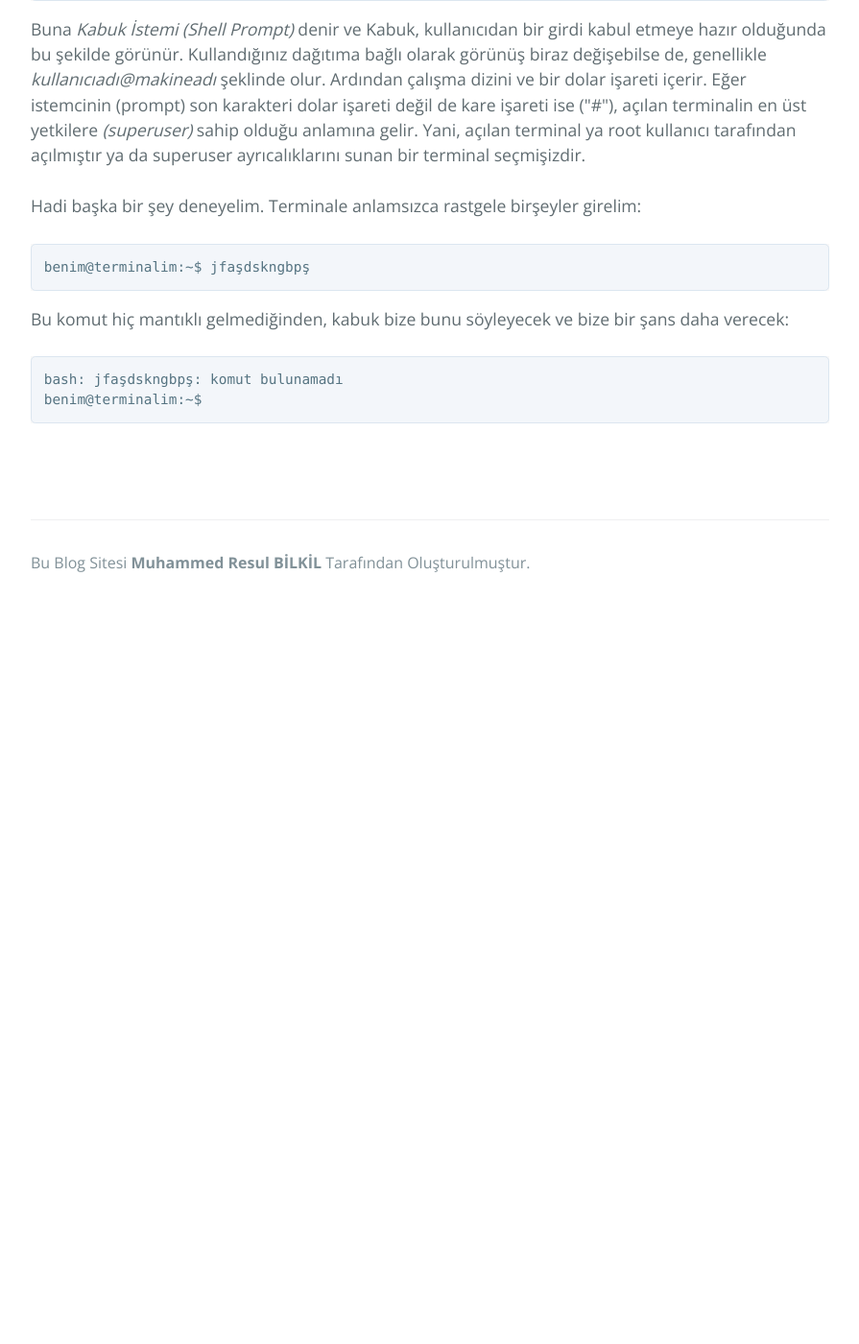
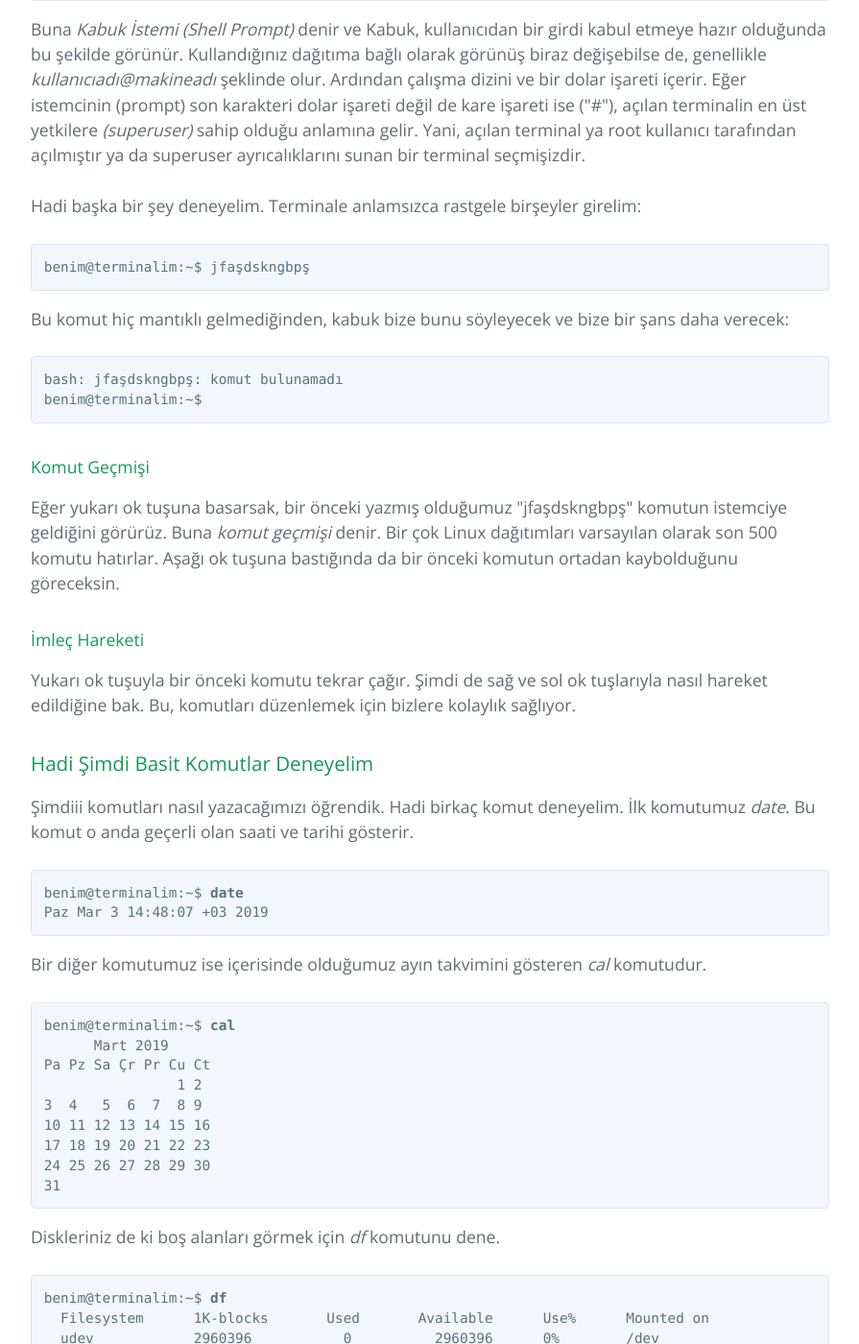
Before and after one commit to MuhammedResulBilkil/MuhammedResulBilkil.github.io, a Jekyll site: the page index.html, which Jekyll copies as it is, in a window 1280 px wide and 1400 px high, scrolled down 1201 px. Shown: the whole window at 96% size, without its empty margins (192-1087 px from the left). Built offline with Jekyll 4.4.1, drawn with Linux system fonts in a browser that asks for light colours; before the commit the page ends 1831 px from its top, so only the background shows below that; some of the changed text lies outside the part shown.

Commit message:
Linux Komut Satırı Bitiş

```diff
--- a/index.html
+++ b/index.html
@@ -1,10 +1,7 @@
 <!DOCTYPE html>
 <html lang="tr">
-
   <head>
-
-
-        <meta charset="UTF-8">
+    <meta charset="UTF-8" />
 
     <!-- Begin Jekyll SEO tag v2.5.0 -->
     <title>Muhammed Resul BİLKİL | Bir Çeşit Blog Sitesi</title>
@@ -28,22 +25,30 @@
     </script>
     <!-- End Jekyll SEO tag -->
 
-        <meta name="viewport" content="width=device-width, initial-scale=1">
-        <meta name="theme-color" content="#157878">
-        <meta name="apple-mobile-web-app-status-bar-style" content="black-translucent">
-        <link rel="stylesheet" href="/assets/css/style.css?v=">
-        <link rel="shortcut icon" href="./assets/kbu-icon.png" type="image/x-icon" />
-
+    <meta name="viewport" content="width=device-width, initial-scale=1" />
+    <meta name="theme-color" content="#157878" />
+    <meta
+      name="apple-mobile-web-app-status-bar-style"
+      content="black-translucent"
+    />
+    <link rel="stylesheet" href="/assets/css/style.css?v=" />
+    <link
+      rel="shortcut icon"
+      href="./assets/kbu-icon.png"
+      type="image/x-icon"
+    />
   </head>
 
   <body>
     <a id="skip-to-content" href="#content">Skip to the content.</a>
 
     <header class="page-header" role="banner">
-
       <h1 class="project-name">Muhammed Resul BİLKİL</h1>
-<h2 class="project-tagline">"Acıya kahkaha atabilmek bir sanatsa eğer; ben çok pahalı bir tabloyum." <br> [Bukowski]</h2>
-
+      <h2 class="project-tagline">
+        "Acıya kahkaha atabilmek bir sanatsa eğer; ben çok pahalı bir tabloyum."
+        <br />
+        [Bukowski]
+      </h2>
     </header>
     <!--
         <a href="" class="btn">Download .zip</a>
@@ -51,39 +56,43 @@
       Heade Kısmı-->
 
     <main id="content" class="main-content" role="main">
-
       <h1 id="header-1" style="text-align: center;">Linux Komut Satırı</h1>
 
       <p>Burada sizlere kısaca Linux Komut Satırı'ndan bahsedicem.</p>
       <p>Hadi Başlayalım !!!</p>
 
-
       <h2 id="header-2" style="text-align: center;">Kabuk(Shell) Öğrenimi</h2>
-
 
       <h2 id="header-2">1 - Nedir Bu Kabuk(Shell) Denen Şey ?</h2>
 
-<div>Kabuk (Shell), klavye komutlarını alan ve bunları çalıştırmak için işletim sistemine aktaran bir tür programdır.
-Hemen hemen bütün Linux dağıtımları bash denilen bir kabuk programı sunar.
-“Bash” adı, “<strong>B</strong>ourne <strong>A</strong>gain <strong>SH</strong>ell” in kısaltmasıdır ve <em><u>Steve
-Bourne</u></em> tarafından yazılmış orijinal Unix kabuk programı olan sh için geliştirilmiş bir alternatiftir.
+      <div>
+        Kabuk (Shell), klavye komutlarını alan ve bunları çalıştırmak için
+        işletim sistemine aktaran bir tür programdır. Hemen hemen bütün Linux
+        dağıtımları bash denilen bir kabuk programı sunar. “Bash” adı,
+        “<strong>B</strong>ourne <strong>A</strong>gain <strong>SH</strong>ell”
+        in kısaltmasıdır ve <em><u>Steve Bourne</u></em> tarafından yazılmış
+        orijinal Unix kabuk programı olan sh için geliştirilmiş bir
+        alternatiftir.
       </div>
 
       <h3 id="header-3">Terminal Emülatörleri</h3>
 
-<div>Grafiksel Kullanıcı Arayüzü (GUI) kullanırken, Kabuk(Shell) ile
-  etkileşim kurabilmek için <em>terminal emülatörü</em> adında bir programa
-  ihtiyacımız var. Eğer masaüstü menülerimize bakıcak olursak,
-  yüksek ihtimalle bir tane emülatör karşımıza çıkar. Basitçe
-  menümüzde kısaca "terminal" adıyla geçer. Linux için bir çok
-  terminal emülatörü var ama temelde hepsi aynı işi gerçekleştirir:
-  Kabuğa(Shell) erişim sağlamak.
+      <div>
+        Grafiksel Kullanıcı Arayüzü (GUI) kullanırken, Kabuk(Shell) ile
+        etkileşim kurabilmek için <em>terminal emülatörü</em> adında bir
+        programa ihtiyacımız var. Eğer masaüstü menülerimize bakıcak olursak,
+        yüksek ihtimalle bir tane emülatör karşımıza çıkar. Basitçe menümüzde
+        kısaca "terminal" adıyla geçer. Linux için bir çok terminal emülatörü
+        var ama temelde hepsi aynı işi gerçekleştirir: Kabuğa(Shell) erişim
+        sağlamak.
       </div>
 
       <h3 id="header-3">Terminal ile İlk Etkileşim</h3>
 
-<div>Pekala hadi başlayalım. Öncelikle terminali çalıştır. Terminal
-  karşına geldiğinde bunun gibi birşey görmen lazım: <br> <br>
+      <div>
+        Pekala hadi başlayalım. Öncelikle terminali çalıştır. Terminal karşına
+        geldiğinde bunun gibi birşey görmen lazım: <br />
+        <br />
         <div class="highlighter-rouge">
           <div class="highlight">
             <pre class="highlight"><code>benim@terminalim:~$
@@ -91,37 +100,155 @@ Bourne</u></em> tarafından yazılmış orijinal Unix kabuk programı olan sh i
           </div>
         </div>
         Buna <em>Kabuk İstemi (Shell Prompt)</em> denir ve Kabuk, kullanıcıdan
-bir girdi kabul etmeye hazır olduğunda bu şekilde görünür.
-Kullandığınız dağıtıma bağlı olarak görünüş biraz değişebilse de,
-genellikle <em>kullanıcıadı@makineadı</em> şeklinde olur. Ardından
-çalışma dizini ve bir dolar işareti içerir.
-Eğer istemcinin (prompt) son karakteri dolar işareti değil de kare işareti
-ise ("#"), açılan terminalin en üst yetkilere <em>(superuser)</em> sahip olduğu anlamına gelir.
-Yani, açılan terminal ya root kullanıcı tarafından açılmıştır ya da
-superuser ayrıcalıklarını sunan bir terminal seçmişizdir.
-</div> <br>
+        bir girdi kabul etmeye hazır olduğunda bu şekilde görünür. Kullandığınız
+        dağıtıma bağlı olarak görünüş biraz değişebilse de, genellikle
+        <em>kullanıcıadı@makineadı</em> şeklinde olur. Ardından çalışma dizini
+        ve bir dolar işareti içerir. Eğer istemcinin (prompt) son karakteri
+        dolar işareti değil de kare işareti ise ("#"), açılan terminalin en üst
+        yetkilere <em>(superuser)</em> sahip olduğu anlamına gelir. Yani, açılan
+        terminal ya root kullanıcı tarafından açılmıştır ya da superuser
+        ayrıcalıklarını sunan bir terminal seçmişizdir.
+      </div>
+      <br />
 
       <div>
-  Hadi başka bir şey deneyelim. Terminale anlamsızca rastgele birşeyler girelim:
-<br> <br>
+        Hadi başka bir şey deneyelim. Terminale anlamsızca rastgele birşeyler
+        girelim:
+        <br />
+        <br />
         <div class="highlighter-rouge">
           <div class="highlight">
             <pre class="highlight"><code>benim@terminalim:~$ jfaşdskngbpş
 </code></pre>
           </div>
         </div>
-Bu komut hiç mantıklı gelmediğinden, kabuk bize bunu söyleyecek ve bize bir şans daha verecek:
-<br> <br>
+        Bu komut hiç mantıklı gelmediğinden, kabuk bize bunu söyleyecek ve bize
+        bir şans daha verecek:
+        <br />
+        <br />
         <div class="highlighter-rouge">
           <div class="highlight">
-<pre class="highlight"><code>bash: jfaşdskngbpş: komut bulunamadı <br>benim@terminalim:~$
+            <pre
+              class="highlight"
+            ><code>bash: jfaşdskngbpş: komut bulunamadı <br>benim@terminalim:~$
 </code></pre>
           </div>
         </div>
-<br> <br>
-
       </div>
 
+      <h4 id="header-4">Komut Geçmişi</h4>
+
+      <div>
+        Eğer yukarı ok tuşuna basarsak, bir önceki yazmış olduğumuz
+        "jfaşdskngbpş" komutun istemciye geldiğini görürüz. Buna
+        <em>komut geçmişi</em> denir. Bir çok Linux dağıtımları varsayılan
+        olarak son 500 komutu hatırlar. Aşağı ok tuşuna bastığında da bir önceki
+        komutun ortadan kaybolduğunu göreceksin.
+      </div>
+
+      <h4 id="header-4">İmleç Hareketi</h4>
+
+      <div>
+        Yukarı ok tuşuyla bir önceki komutu tekrar çağır. Şimdi de sağ ve sol ok
+        tuşlarıyla nasıl hareket edildiğine bak. Bu, komutları düzenlemek için
+        bizlere kolaylık sağlıyor.
+      </div>
+
+      <h3 id="header-3">Hadi Şimdi Basit Komutlar Deneyelim</h3>
+
+      <div>
+        Şimdiii komutları nasıl yazacağımızı öğrendik. Hadi birkaç komut
+        deneyelim. İlk komutumuz
+        <em>date</em>. Bu komut o anda geçerli olan saati ve tarihi gösterir.
+        <br />
+        <br />
+        <div class="highlighter-rouge">
+          <div class="highlight">
+            <pre
+              class="highlight"
+            ><code>benim@terminalim:~$ <strong>date</strong>
+Paz Mar 3 14:48:07 +03 2019</code></pre>
+          </div>
+        </div>
+        Bir diğer komutumuz ise içerisinde olduğumuz ayın takvimini gösteren
+        <em>cal</em> komutudur.
+
+        <br />
+        <br />
+        <div class="highlighter-rouge">
+          <div class="highlight">
+            <pre
+              class="highlight"
+            ><code>benim@terminalim:~$ <strong>cal</strong>
+      Mart 2019
+Pa Pz Sa Çr Pr Cu Ct
+                1 2
+3  4   5  6  7  8 9
+10 11 12 13 14 15 16
+17 18 19 20 21 22 23
+24 25 26 27 28 29 30
+31</code></pre>
+          </div>
+        </div>
+
+        Diskleriniz de ki boş alanları görmek için <em>df</em> komutunu dene.
+        <br />
+        <br />
+        <div class="highlighter-rouge">
+          <div class="highlight">
+            <pre class="highlight"><code>benim@terminalim:~$ <strong>df</strong>
+  Filesystem      1K-blocks       Used       Available      Use%      Mounted on
+  udev            2960396           0          2960396      0%        /dev
+  tmpfs           598720          8892          589828      2%        /run
+  /dev/sda5       50957980        7892060      40454364     17%       /
+  tmpfs           2993596         30340        2963256      2%        /dev/shm
+  tmpfs           5120              4            5116       1%        /run/lock
+  tmpfs           2993596           0          2993596      0%        /sys/fs/cgroup
+  /dev/sda2       98304           34577         63727       36%       /boot/efi
+  /dev/sdb3       207494760       17545188     179386348    9%        /home
+  tmpfs           598720          100           598620      1%        /run/user/1000</code></pre>
+          </div>
+        </div>
+
+        Benzer şekilde, hafızada boş alanı görüntülemek için
+        <em>free</em> komutunu dene. <br />
+        <br />
+
+        <div class="highlighter-rouge">
+          <div class="highlight">
+            <pre
+              class="highlight"
+            ><code>benim@terminalim:~$ <strong>free</strong>
+                total     used      free      shared  buff/cache    available
+Mem:          5987196     2739672   1644796   52780   1602728       3023364
+Swap:         5900284     0         5900284</code></pre>
+          </div>
+        </div>
+      </div>
+
+<h3 id="header-3">Bir Terminal Oturumunu Sonlandırmak</h3>
+
+<div>
+  Terminal oturumunu kapatmak için terminal emülatörünü kapatabilirsiniz ya da
+  <em>exit</em> komutunu çalıştırabilirsiniz ya da terminalde iken <em>CTRL + D</em>
+  yaparak terminal oturumunu sonlandırabilirsiniz.
+  <br />
+  <br />
+  <div class="highlighter-rouge">
+    <div class="highlight">
+      <pre class="highlight"><code>benim@terminalim:~$ <strong>exit</strong></code></pre>
+    </div>
+  </div>
+</div>
+
+<h3 id="header-3">Özet</h3>
+
+<div>
+  Yolculuğumuza başladığımızdan beri, Kabuk (Shell) nedir ne değildir, Komut Satırını ilk kez
+  kullanma ve terminali nasıl başlatıp sonlandırmayı gördük.
+  Bunlarla birlikte, bazı basit komutların nasıl çalıştırılacağını ve çıktılarını
+  gördük. Bu o kadar korkutucu değildi değil mi ? :D
+</div>
 
       <!-- <p>Text can be <strong>bold</strong>, <em>italic</em>, or <del>strikethrough</del>.</p>
 
@@ -287,12 +414,12 @@ Bu komut hiç mantıklı gelmediğinden, kabuk bize bunu söyleyecek ve bize bir
 <div class="highlighter-rouge"><div class="highlight"><pre class="highlight"><code>The final element.....
 </code></pre></div></div> -->
 
-
       <footer class="site-footer">
-
-<span class="site-footer-credits">Bu Blog Sitesi <strong>Muhammed Resul BİLKİL</strong> Tarafından Oluşturulmuştur.</span>
+        <span class="site-footer-credits"
+          >Bu Blog Sitesi <strong>Muhammed Resul BİLKİL</strong> Tarafından
+          Oluşturulmuştur.</span
+        >
       </footer>
     </main>
   </body>
-
 </html>
```
Also changed, not shown: 1 other file. Lines whose indentation alone changed are shown as unchanged.
